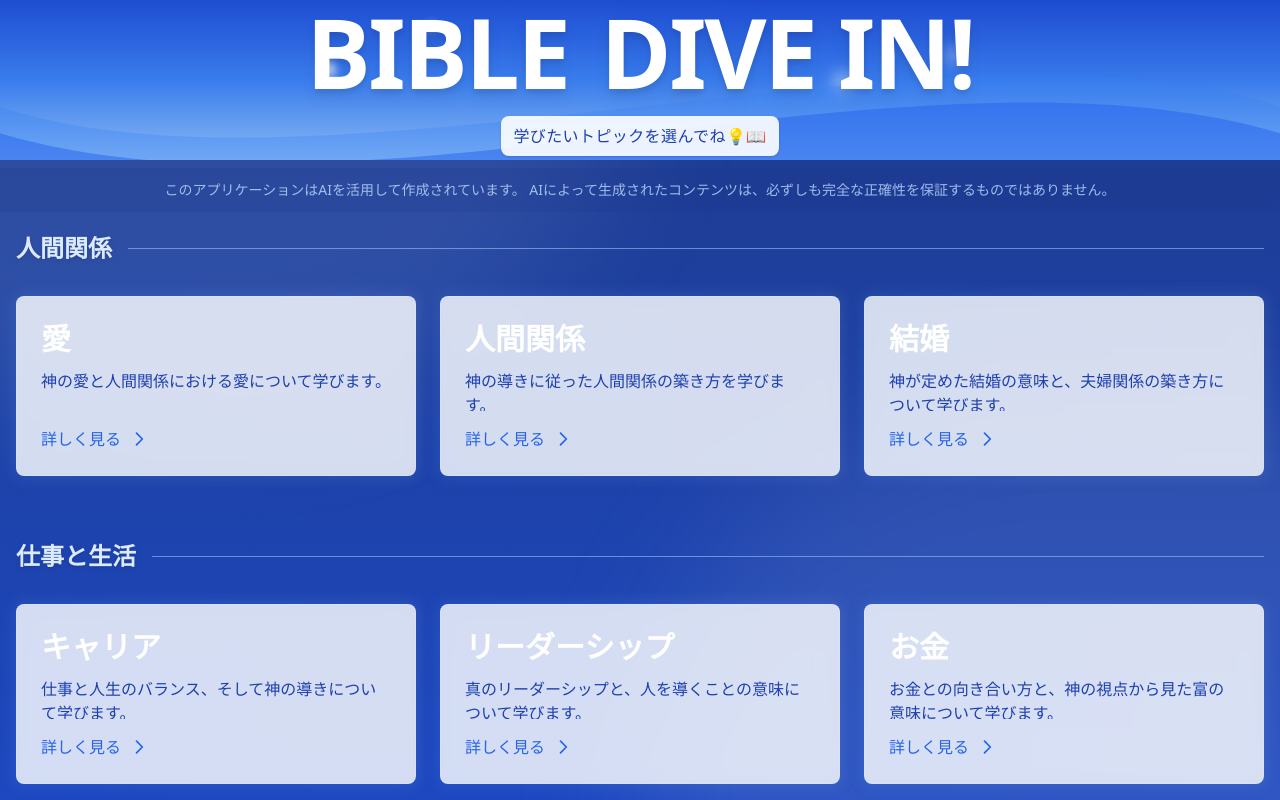
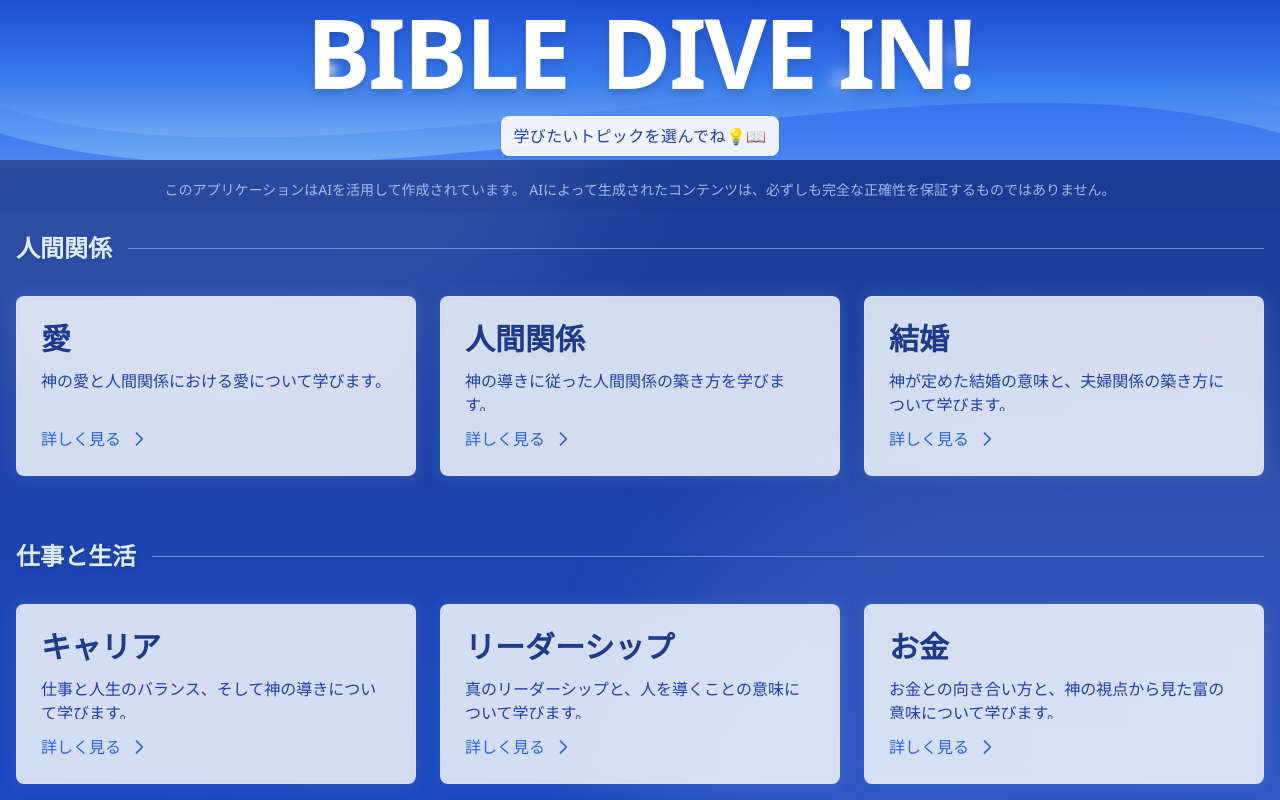
Before and after one commit to ktakahama/bible_study, a Next.js app: page / in a window 1280 px wide. Shown: the top 800 px of the page. Built offline with nearby package versions, Linux system fonts and the light colour scheme.

Commit message:
SPデザイン修正

```diff
--- a/app/page.tsx
+++ b/app/page.tsx
@@ -110,7 +110,7 @@
                                         <div className="group relative h-full">
                                             <div className="absolute -inset-0.5 bg-gradient-to-r from-blue-400/40 to-blue-200/30 rounded-lg blur opacity-40 group-hover:opacity-100 transition duration-1000 group-hover:duration-200"></div>
                                             <div className="relative bg-white/80 backdrop-blur-sm rounded-lg p-6 hover:shadow-xl transition-all duration-300 border border-blue-100/50 h-full flex flex-col">
-                                                <h3 className="text-3xl font-bold text-blue-900 mb-3 text-white">
+                                                <h3 className="text-3xl font-bold text-blue-900 mb-3">
                                                     {topic.title}
                                                 </h3>
                                                 <p className="text-blue-800 mb-4 text-base line-clamp-2">
```
